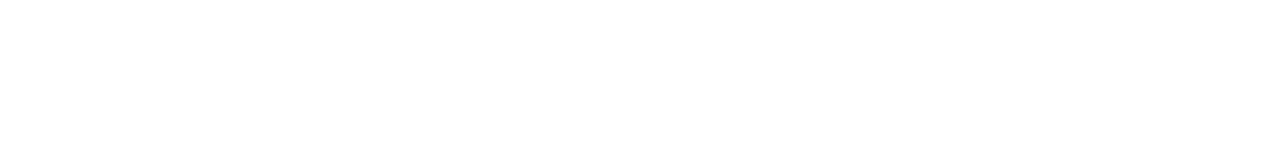
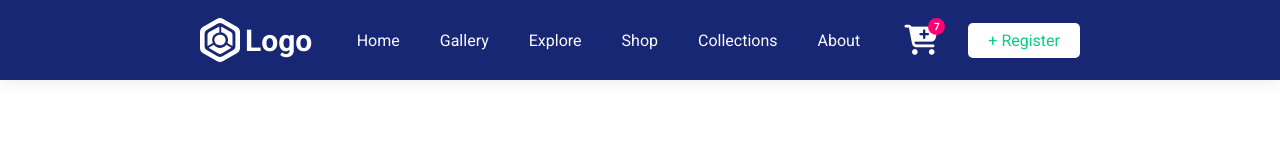
Before and after one commit to tnmy2426/nft-sass-project, a plain HTML site: page index.html in a window 1280 px wide. Drawn offline with Linux system fonts and the light colour scheme.

Commit message:
Navbar created. Not responsive.

```diff
--- a/index.html
+++ b/index.html
@@ -11,7 +11,47 @@
          href="https://fonts.googleapis.com/css2?family=Roboto:ital,wght@0,100;0,300;0,400;0,500;0,700;0,900;1,100;1,300&display=swap"
          rel="stylesheet"
       />
-      <title>SASS Project</title>
+      <!-- ICONS -->
+      <script src="https://kit.fontawesome.com/a2c234ef4d.js" crossorigin="anonymous"></script>
+      <!-- CSS Files -->
+      <link rel="stylesheet" href="/styles/style.css" />
+      <title>NFT Project(SASS/SCSS)</title>
    </head>
-   <body></body>
+   <body>
+      <header class="header">
+         <nav class="navbar container_lg">
+            <div class="logo">
+               <img src="./img/logo.svg" alt="LOGO" />
+               <h6>Logo</h6>
+            </div>
+            <ul class="nav_items">
+               <li class="nav_link">
+                  <a href="#">Home</a>
+               </li>
+               <li class="nav_link">
+                  <a href="#">Gallery</a>
+               </li>
+               <li class="nav_link">
+                  <a href="#">Explore</a>
+               </li>
+               <li class="nav_link">
+                  <a href="#">Shop</a>
+               </li>
+               <li class="nav_link">
+                  <a href="#">Collections</a>
+               </li>
+               <li class="nav_link">
+                  <a href="#">About</a>
+               </li>
+            </ul>
+            <div class="nav_btns">
+               <div class="cart">
+                  <i class="fas fa-cart-plus"></i>
+                  <span>7</span>
+               </div>
+               <a href="#" class="nav_btn">+ Register</a>
+            </div>
+         </nav>
+      </header>
+   </body>
 </html>
--- a/styles/style.scss
+++ b/styles/style.scss
@@ -0,0 +1,189 @@
+// Reset all Margin/padding/list styles/'<a> tags text decoration
+
+* {
+   box-sizing: border-box;
+   margin: 0;
+   padding: 0;
+   list-style: none;
+   text-decoration: none;
+}
+
+// CSS Variables for color & font size
+:root {
+   --clr-white: #fff;
+   --clr-black: #141e27;
+   --clr-navy: #222260;
+   --clr-navy-2: #172774;
+   --clr-primary: #0acf83;
+   --clr-secondary: #ff0075;
+   --clr-neutral-1: #f9fbfe;
+   --clr-neutral-2: #e5e9f2;
+   --clr-neutral-3: #d3d9e2;
+   --clr-neutral-4: #c0c6d4;
+   --clr-neutral-5: #a5b0c3;
+   --clr-neutral-6: #8e9cb2;
+   --clr-grey-light: rgb(21, 44, 91);
+   --clr-grey-0: #f8f8f8;
+   --clr-grey-1: #dbe1e8;
+   --clr-grey-2: #b2becd;
+   --clr-grey-3: #6c7983;
+   --clr-grey-4: #454e56;
+   --clr-grey-5: #2a2e35;
+   --clr-grey-6: #12181b;
+   --clr-grey-7: #0a0e12;
+   --font-sm: 1rem;
+   --font-md: 1.6rem;
+   --font-lg: 3rem;
+   --font-xl: 4rem;
+}
+
+// MIXINS
+
+// Main Designs Goes Here
+html {
+   font-size: 62.5%; /* font-size 1em = 10px, 1rem = 16px on default browser settings */
+   scroll-behavior: smooth;
+}
+
+body {
+   font-family: "Roboto", sans-serif;
+   text-rendering: optimizeLegibility;
+   background-color: var(--clr-navy);
+}
+
+h1,
+h2,
+h3,
+h4,
+h5,
+h6 {
+   color: var(--clr-grey-light);
+}
+
+p {
+   color: var(--clr-grey-4);
+}
+
+// Common/Independent Components
+
+.container_sm {
+   padding: 0 5rem;
+}
+.container_md {
+   padding: 0 10rem;
+}
+.container_lg {
+   padding: 0 20rem;
+}
+// HEADER SECTION
+
+header {
+   min-height: 100vh;
+   background-color: var(--clr-white);
+
+   .navbar {
+      min-height: 10vh;
+      color: var(--clr-white);
+      background-color: var(--clr-navy-2);
+      display: flex;
+      justify-content: space-between;
+      align-items: center;
+      box-shadow: 0 3px 15px rgba(0, 0, 0, 0.07);
+      position: fixed;
+      top: 0;
+      width: 100%;
+      z-index: 10;
+
+      .logo {
+         display: flex;
+         align-items: center;
+         cursor: pointer;
+         img {
+            width: 40px;
+         }
+         h6 {
+            color: var(--clr-white);
+            font-size: var(--font-lg);
+            font-weight: 700;
+            margin-left: 0.5rem;
+         }
+      } //end of navbar-logo
+
+      .nav_items {
+         display: flex;
+         align-items: center;
+         font-size: var(--font-md);
+         font-weight: 400;
+         .nav_link {
+            a {
+               padding: 0 2rem;
+               color: var(--clr-neutral-1);
+               transition: all 0.3s ease-in-out;
+               -webkit-transition: all 0.3s ease-in-out;
+               -moz-transition: all 0.3s ease-in-out;
+               -ms-transition: all 0.3s ease-in-out;
+               -o-transition: all 0.3s ease-in-out;
+
+               &:hover {
+                  color: var(--clr-primary);
+               }
+            }
+         } // end of nav-link
+      } //end of nav-items
+
+      .nav_btns {
+         display: flex;
+         align-items: center;
+
+         .cart {
+            position: relative;
+            cursor: pointer;
+
+            i {
+               font-size: var(--font-lg);
+            }
+
+            span {
+               position: absolute;
+               top: -7px;
+               right: -7px;
+               background-color: var(--clr-secondary);
+               display: flex;
+               align-items: center;
+               justify-content: center;
+               font-weight: 700;
+               width: 17px;
+               height: 17px;
+               border-radius: 50%;
+               -webkit-border-radius: 50%;
+               -moz-border-radius: 50%;
+               -ms-border-radius: 50%;
+               -o-border-radius: 50%;
+            }
+         } //end of cart
+
+         .nav_btn {
+            background-color: var(--clr-white);
+            color: var(--clr-primary);
+            font-size: var(--font-md);
+            margin-left: 3rem;
+            padding: 0.8rem 2rem;
+            border-radius: 5px;
+            -webkit-border-radius: 5px;
+            -moz-border-radius: 5px;
+            -ms-border-radius: 5px;
+            -o-border-radius: 5px;
+            transition: all 0.3s ease-in-out;
+            -webkit-transition: all 0.3s ease-in-out;
+            -moz-transition: all 0.3s ease-in-out;
+            -ms-transition: all 0.3s ease-in-out;
+            -o-transition: all 0.3s ease-in-out;
+
+            &:hover {
+               background-color: var(--clr-secondary);
+               color: var(--clr-white);
+            }
+         } //end of nav-btn/ Register Button
+      } //end of nav-btns
+   } //end of navbar
+} //end of HEADER SECTION
```
Also changed, not shown: img/box.svg (added), img/logo.svg (added), img/logo_white.svg (added), styles/style.css (added), 1 other file.
